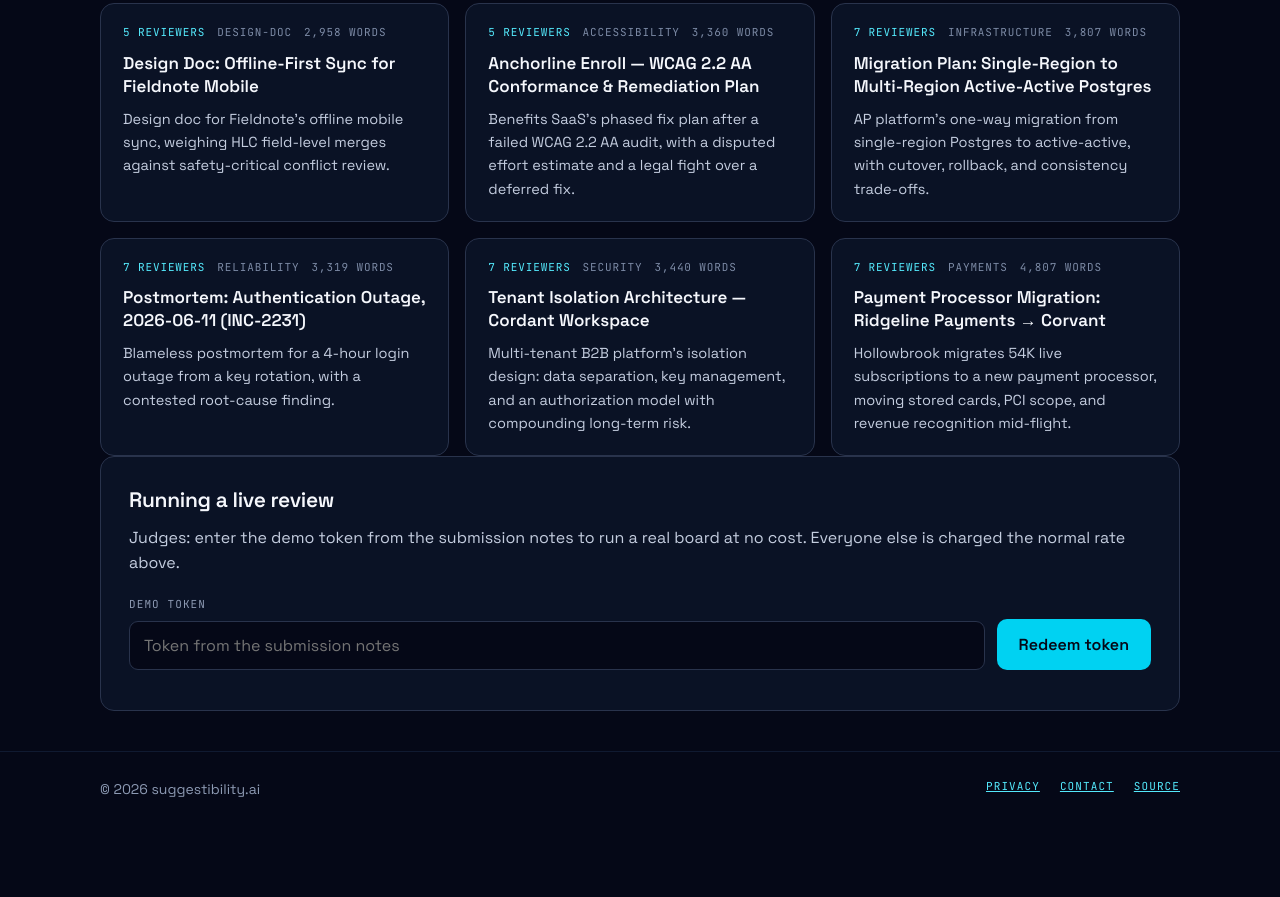
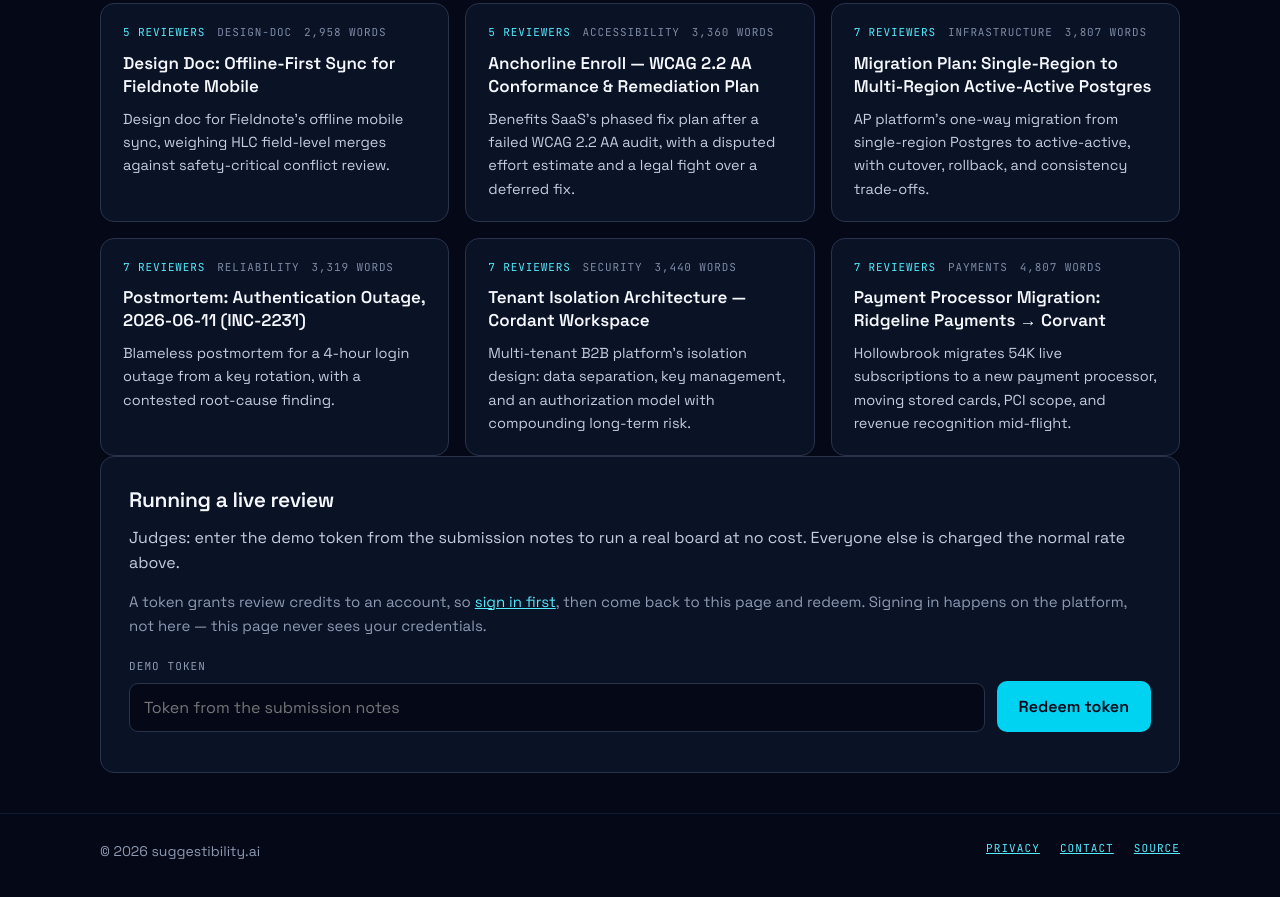
Before and after one commit to FlowGuideAI-Platform/suggestibility-webmcp, a website with bundled scripts: page public/index.html in a window 1280 px wide. Shown: the part 1501-2398 px from the top of the page. Before the commit the page ends 2342 px from the top, so only its background shows below. Built offline with nearby package versions, Linux system fonts and the light colour scheme.

Commit message:
Tell judges where to sign in
Redeeming a token returns 401 sign in required, and the page offered no way
to do that -- a judge following the submission notes would hit a dead end at
the one step that unlocks everything.

Sign-in stays on the platform host. The cookie is same-site, so it rides the
credentialled cross-origin call back to the API from here.

Co-Authored-By: Claude Opus 5 <noreply@anthropic.com>
Claude-Session: https://claude.ai/code/session_01F1rjZxWcfmhKKEuStih3f9

```diff
--- a/public/index.html
+++ b/public/index.html
@@ -574,9 +574,19 @@
       <section class="wrap">
         <div class="panel">
           <h2 style="font-size: 21px">Running a live review</h2>
-          <p style="margin: 8px 0 20px">
+          <p style="margin: 8px 0 14px">
             Judges: enter the demo token from the submission notes to run a real
             board at no cost. Everyone else is charged the normal rate above.
+          </p>
+          <p style="margin: 0 0 20px; font-size: 15px; color: var(--secondary)">
+            A token grants review credits to an account, so
+            <a
+              href="https://my.suggestibility.ai/app"
+              target="_blank"
+              rel="noopener"
+              >sign in first</a
+            >, then come back to this page and redeem. Signing in happens on the
+            platform, not here — this page never sees your credentials.
           </p>
           <div class="row">
             <div>
```
